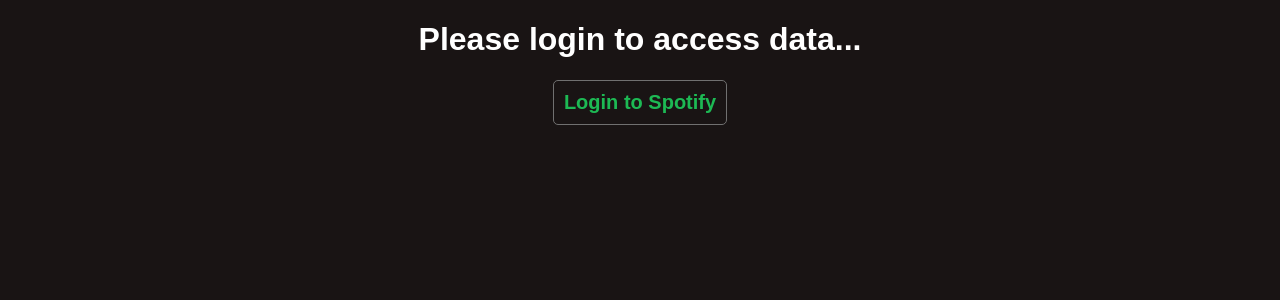
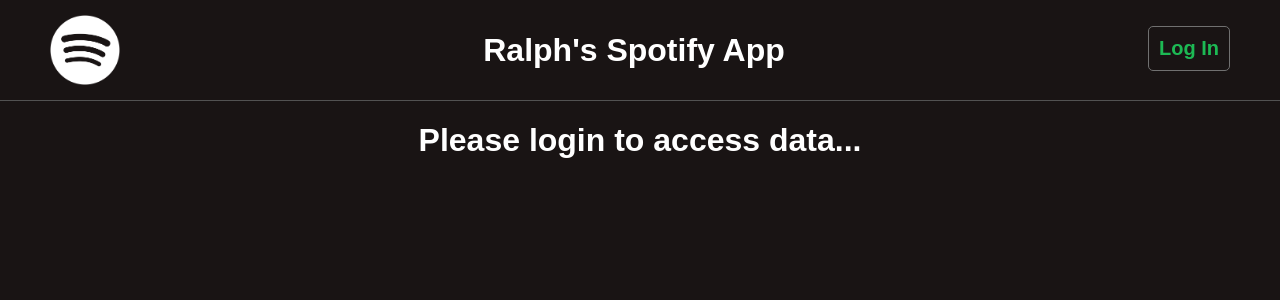
Before and after one commit to fieldr92/spotify-api-app, a React (Create React App) app in the folder client/: page / in a window 1280 px wide. Shown: the top 300 px of the page. Built offline with nearby package versions, Linux system fonts and the light colour scheme; a web font is replaced by a local one.

Commit message:
♻️✨ Add Home component to hold Playlist and Tracks API data - remove playlist / track import from App component - update login/logout button

```diff
--- a/client/src/components/App.css
+++ b/client/src/components/App.css
@@ -4,8 +4,3 @@
   color: #FFFFFF;
   margin: 0;
 }
-
-.playlist-toptracks {
-  display: flex;
-  flex-direction: row;
-}
--- a/client/src/components/App.js
+++ b/client/src/components/App.js
@@ -1,9 +1,8 @@
 import React, { Component } from 'react';
 // import { BrowserRouter as Router, Route, Link } from "react-router-dom";
 import TitleBar from './TitleBar/TitleBar';
+import Home from './Home/Home';
 import LoginPage from './LoginPage/LoginPage';
-import Playlists from './Home/Playlists/Playlists';
-import TopTracks from './Home/TopTracks/TopTracks';
 import './App.css';
 
 class App extends Component {
@@ -13,7 +12,6 @@
 
   componentDidMount() {
     const url = 'https://api.spotify.com';
-
     if (!localStorage.getItem('access_token')) {
       if (new URLSearchParams(window.location.search).get('access_token')) {
         localStorage.setItem('access_token', new URLSearchParams(window.location.search).get('access_token'));
@@ -24,30 +22,6 @@
       this.fetchUserData(url);
     }
   }
-
-  // fetchUserData = url => {
-  //   return fetch(`${url}/v1/me`, {
-  //     headers: { 'Authorization': 'Bearer ' + localStorage.getItem('access_token')}
-  //   })
-  //   .then(res => {
-  //     if (!res.ok) throw new Error('Token expired');
-  //     return res.json();
-  //   })
-  //   .catch(err => {
-  //     console.log(err);
-  //     return this.refreshAccessToken(url);
-  //   })
-  //   .then(data => {
-  //     this.setState({
-  //       userData: {
-  //         name: data.display_name,
-  //         id: data.id,
-  //         accessToken: localStorage.getItem('access_token')
-  //       }
-  //     });
-  //     return data;
-  //   });
-  // }
 
   fetchUserData = async url => {
     const res = await fetch(`${url}/v1/me`, {
@@ -73,26 +47,6 @@
       return this.refreshAccessToken(url);
     }
   }
-
-  // refreshAccessToken = url => {
-  //   console.log('Getting new access_token...');
-  //   return fetch('http://localhost:8888/refresh_token', {
-  //     method: 'POST',
-  //     headers: {
-  //       'Content-Type': 'application/json'
-  //     },
-  //     body: JSON.stringify({ refresh_token: localStorage.getItem('refresh_token') })
-  //   })
-  //   .then(res => res.json())
-  //   .then(token => {
-  //     localStorage.setItem('access_token', token.access_token);
-  //     return this.fetchUserData(url);
-  //   })
-  //   .then(data => {
-  //     console.log('New access token received!')
-  //     return data;
-  //   });
-  // }
 
   refreshAccessToken = async url => {
     console.log('Getting new access_token...');
@@ -123,21 +77,26 @@
   render() {
     const { userData } = this.state;
 
-    if (!userData) return <LoginPage />;
+    if (!userData) return (
+      <>
+        <TitleBar
+          userData={userData}
+          clearUserData={this.clearUserData}
+        />
+        <LoginPage />
+      </>
+    );
 
     return (
       <>
         <TitleBar
+          userData={userData}
           clearUserData={this.clearUserData}
         />
-        <h1 style={{ width: '100%', textAlign: 'center' }}>Welcome to your Spotify, {userData.name}!</h1>
-        <div className='playlist-toptracks'>
-          <Playlists
-            accessToken={userData.accessToken}
-            clearUserData={this.clearUserData}
-          />
-          <TopTracks accessToken={userData.accessToken} />
-        </div>
+        <Home
+          userData={userData}
+          clearUserData={this.clearUserData}
+        />
       </>
     )
   }
--- /dev/null
+++ b/client/src/components/Home/Home.css
@@ -0,0 +1,4 @@
+.playlist-toptracks {
+  display: flex;
+  flex-direction: row;
+}
--- a/client/src/components/Home/Home.js
+++ b/client/src/components/Home/Home.js
@@ -0,0 +1,21 @@
+import React from 'react';
+import Playlists from './Playlists/Playlists';
+import TopTracks from './TopTracks/TopTracks';
+import './Home.css';
+
+const Home = ({ userData, clearUserData }) => {
+  return (
+    <>
+      <h1 style={{ width: '100%', textAlign: 'center' }}>Welcome to your Spotify, {userData.name}!</h1>
+      <div className='playlist-toptracks'>
+        <Playlists
+          accessToken={userData.accessToken}
+          clearUserData={clearUserData}
+        />
+        <TopTracks accessToken={userData.accessToken} />
+      </div>
+    </>
+  )
+}
+
+export default Home;
--- a/client/src/components/LoginPage/LoginPage.js
+++ b/client/src/components/LoginPage/LoginPage.js
@@ -18,12 +18,12 @@
   return (
     <div className='login-container'>
       <h1>Please login to access data...</h1>
-      <button
+      {/* <button
         onClick={() => window.location='http://localhost:8888/login'}
         className='login-button'
       >
         Login to Spotify
-      </button>
+      </button> */}
       {/* <p style={{ color: 'white' }}>
         {quote}
       </p> */}
--- a/client/src/components/TitleBar/TitleBar.js
+++ b/client/src/components/TitleBar/TitleBar.js
@@ -1,22 +1,32 @@
 import React from 'react';
 import './TitleBar.css';
+
+const loginLogout = (userData, clearUserData) => {
+  if (!userData) {
+    return <button
+      onClick={() => window.location='http://localhost:8888/login'}
+      className='login-button'
+    >
+      Log In
+    </button>
+  }
+  return <button onClick={() => {
+    // window.location = 'http://localhost:3000';
+    clearUserData();
+  }}>
+    Log Out
+  </button>
+}
 
 const TitleBar = ({ userData, clearUserData }) => {
   return (
     <div className='title-bar'>
-      {/* <div className='title'>
-      </div> */}
       <img className='title-logo' src='./assets/Spotify_Icon.png' alt='Logo' />
       <h1 className='title'>
         Ralph's Spotify App
       </h1>
       <div style={{ textAlign: 'center' }}>
-        <button onClick={() => {
-          window.location = 'http://localhost:3000';
-          clearUserData();
-        }}>
-          Log Out
-        </button>
+        {loginLogout(userData, clearUserData)}
       </div>
     </div>
   )
```
